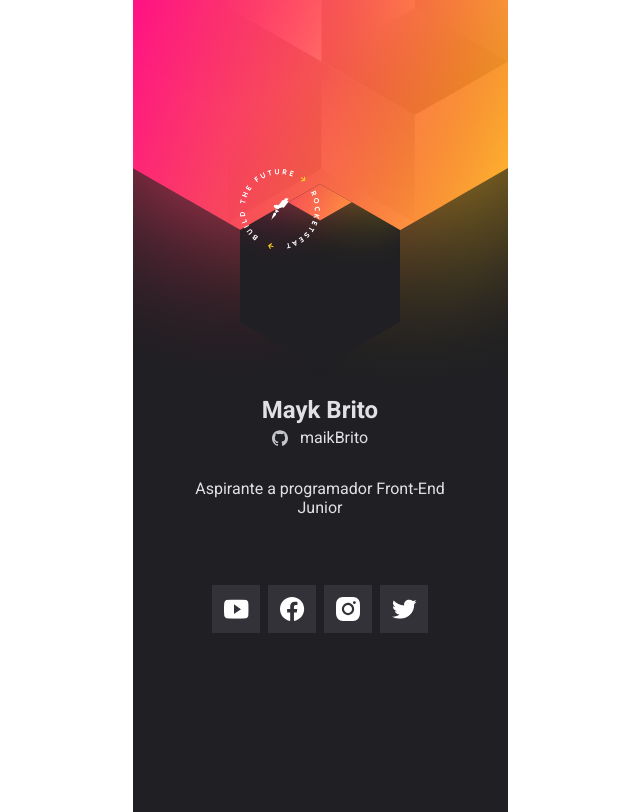
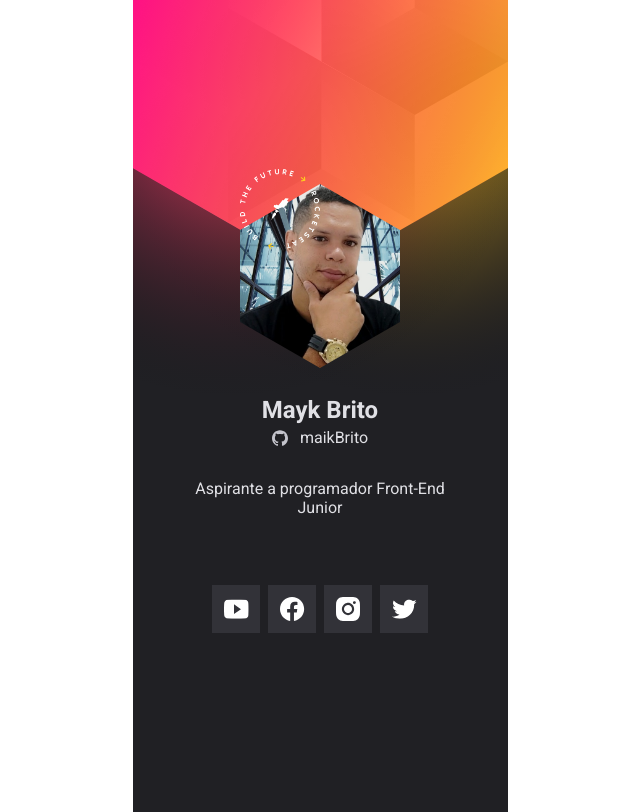
Before and after one commit to mauriciogen3/nlw-RocketSeat, a plain HTML site: page index.html in a window 1280 px wide. Shown: the whole page, without its empty margins (320-960 px from the left). Drawn offline with Linux system fonts and the light colour scheme; no server answers.

Commit message:
Update index.html

```diff
--- a/index.html
+++ b/index.html
@@ -70,7 +70,7 @@ https://programareceitasparasecar.com/treinamento-modulo1
               <img src="images/build.svg" alt="Selo Rocketseat" />
             </span>
             <img
-              src="images/background.svg"
+              src="images/perfil2.jpeg"
               alt="Foto pessoal"
               id="userImage"
             />
```
